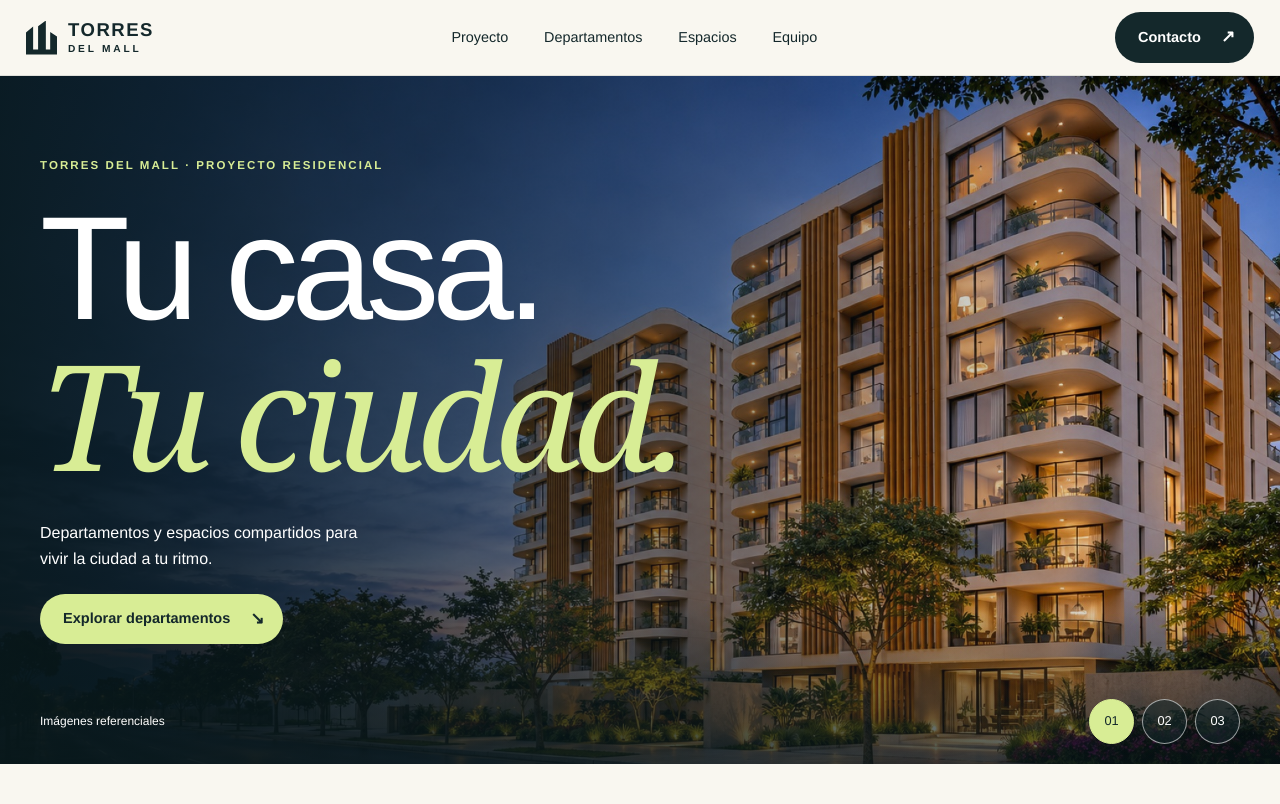
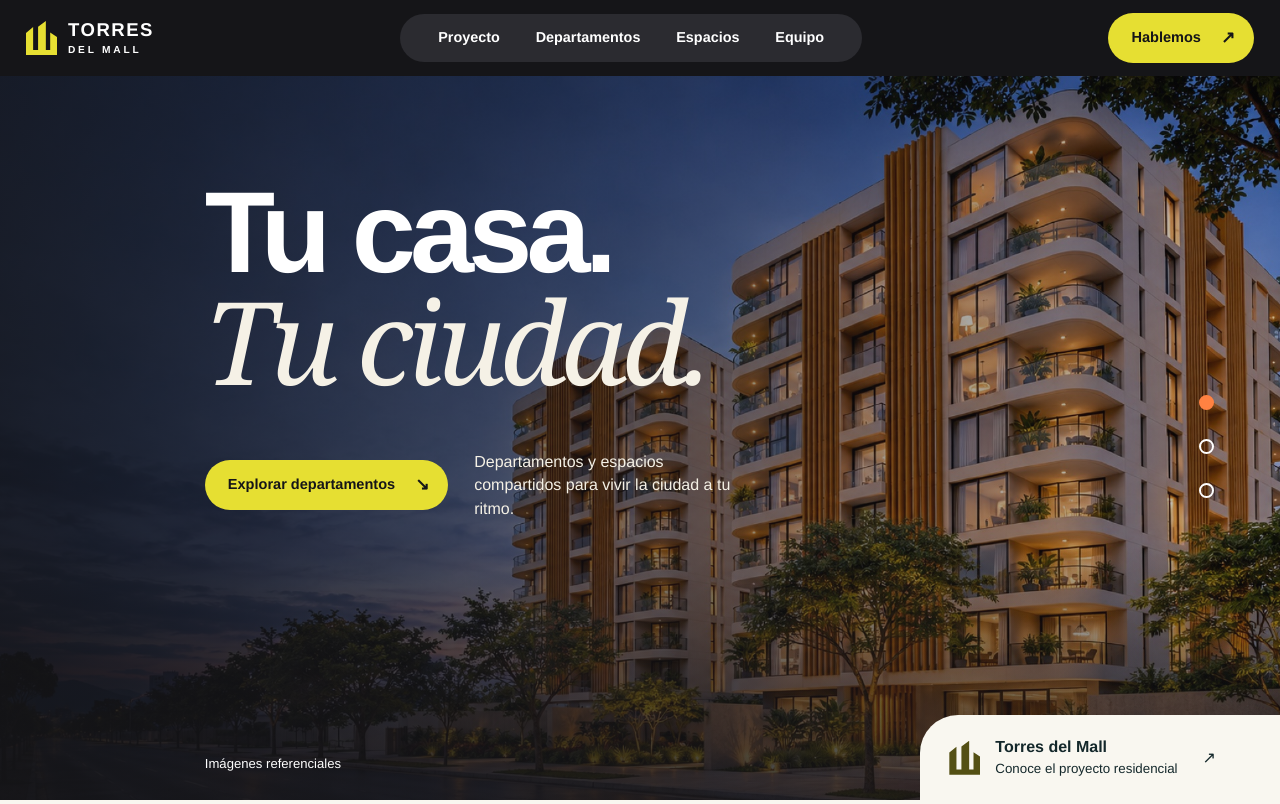
Before and after one commit to diferentestudiope-design/cml-web-, a plain HTML site: page cml-web/index.html in a window 1280 px wide. Shown: the top 804 px of the page. Drawn offline with Linux system fonts and the light colour scheme.

Commit message:
Rediseña el hero de Torres del Mall

```diff
--- a/cml-web/index.html
+++ b/cml-web/index.html
@@ -4,7 +4,7 @@
   <meta charset="utf-8">
   <meta name="viewport" content="width=device-width, initial-scale=1">
   <meta name="description" content="Explora la propuesta residencial de Torres del Mall, sus espacios, tipologías y áreas comunes.">
-  <meta name="theme-color" content="#14282b">
+  <meta name="theme-color" content="#151518">
   <title>Torres del Mall | Tu casa, tu ciudad</title>
   <link rel="stylesheet" href="./styles.css">
   <script src="./main.js" defer></script>
@@ -14,8 +14,8 @@
   <header class="header">
     <a class="brand" href="#inicio" aria-label="Torres del Mall, inicio"><span class="mark" aria-hidden="true"></span><span>TORRES <small>DEL MALL</small></span></a>
     <button class="menu" type="button" aria-expanded="false" aria-controls="navegacion">Menú</button>
-    <nav id="navegacion" aria-label="Principal"><a href="#proyecto">Proyecto</a><a href="#departamentos">Departamentos</a><a href="#espacios">Espacios</a><a href="#equipo">Equipo</a></nav>
-    <a class="pill header-cta" href="#contacto">Contacto <span aria-hidden="true">↗</span></a>
+    <nav id="navegacion" aria-label="Principal"><a href="#proyecto">Proyecto</a><a href="#departamentos">Departamentos</a><a href="#espacios">Espacios</a><a href="#equipo">Equipo</a><a class="mobile-contact" href="#contacto">Contacto</a></nav>
+    <a class="pill header-cta" href="#contacto">Hablemos <span aria-hidden="true">↗</span></a>
   </header>
   <main id="contenido">
     <section class="hero" id="inicio" aria-labelledby="hero-title">
@@ -25,18 +25,24 @@
         <img class="hero-image" src="./assets/terraza.jpg" alt="">
       </div>
       <div class="wrap hero-content">
-        <p class="eyebrow"><span></span> TORRES DEL MALL · PROYECTO RESIDENCIAL</p>
         <h1 id="hero-title">Tu casa.<br><em>Tu ciudad.</em></h1>
-        <p>Departamentos y espacios compartidos para vivir la ciudad a tu ritmo.</p>
-        <a class="pill primary" href="#departamentos">Explorar departamentos <span aria-hidden="true">↘</span></a>
+        <div class="hero-actions">
+          <a class="pill primary" href="#departamentos">Explorar departamentos <span aria-hidden="true">↘</span></a>
+          <p>Departamentos y espacios compartidos para vivir la ciudad a tu ritmo.</p>
+        </div>
       </div>
-      <div class="wrap hero-bottom">
+      <div class="slide-controls" role="group" aria-label="Imágenes de portada">
+        <button type="button" aria-label="Ver fachada" aria-pressed="true"></button>
+        <button type="button" aria-label="Ver interior" aria-pressed="false"></button>
+        <button type="button" aria-label="Ver terraza" aria-pressed="false"></button>
+      </div>
+      <div class="hero-bottom">
         <span>Imágenes referenciales</span>
-        <div class="slide-controls" aria-label="Imágenes de portada">
-          <button type="button" aria-label="Ver fachada" aria-pressed="true">01</button>
-          <button type="button" aria-label="Ver interior" aria-pressed="false">02</button>
-          <button type="button" aria-label="Ver terraza" aria-pressed="false">03</button>
-        </div>
+        <a class="hero-project" href="#proyecto">
+          <span class="mark" aria-hidden="true"></span>
+          <span><strong>Torres del Mall</strong><small>Conoce el proyecto residencial</small></span>
+          <span class="hero-project-arrow" aria-hidden="true">↗</span>
+        </a>
       </div>
     </section>
 
--- a/cml-web/styles.css
+++ b/cml-web/styles.css
@@ -4,6 +4,7 @@
   --muted: #475858;
   --paper: #f9f7f0;
   --sand: #ece9de;
+  --hero-accent: #e6df32;
   --lime: #d8ed95;
   --line: #c8cdc0;
   --serif: Georgia, 'Times New Roman', serif;
@@ -34,29 +35,39 @@ em { font-family: var(--serif); font-weight: 400; }
 .primary:hover { background: #ecf6ce; }
 .outline { color: var(--paper); border-color: #8c9d98; }
 .outline:hover { background: var(--paper); color: var(--ink); }
-.header { display: flex; align-items: center; justify-content: space-between; min-height: 76px; padding: 10px max(26px, calc((100% - 1320px) / 2)); gap: 20px; position: sticky; top: 0; z-index: 5; background: var(--paper); border-bottom: 1px solid #14282b1c; }
+.header { display: flex; align-items: center; justify-content: space-between; min-height: 76px; padding: 10px max(26px, calc((100% - 1440px) / 2)); gap: 20px; position: sticky; top: 0; z-index: 5; background: #151518; color: white; }
 .brand { display: inline-flex; gap: 11px; align-items: center; font-size: 1.16rem; font-weight: 850; line-height: 1; letter-spacing: .08em; white-space: nowrap; }
 .brand small { display: block; letter-spacing: .27em; font-size: .55em; margin-top: 5px; }
 .mark { display: block; width: 31px; height: 34px; background: currentColor; clip-path: polygon(0 100%, 0 35%, 23% 18%, 23% 85%, 39% 85%, 39% 17%, 64% 0, 64% 85%, 78% 85%, 78% 34%, 100% 47%, 100% 100%); }
-.header nav { display: flex; gap: clamp(16px, 2.8vw, 45px); font-size: .9rem; }
+.header .mark { color: var(--hero-accent); }
+.header nav { display: flex; gap: clamp(16px, 2.8vw, 45px); padding: 12px clamp(20px, 3vw, 48px); border-radius: 999px; background: #2b2b30; font-size: .9rem; font-weight: 650; }
 .header nav a:hover, .footer-bottom a:hover { text-decoration: underline; text-underline-offset: 5px; }
-.header-cta { background: var(--ink); color: white; }
-.menu { display: none; }
-.hero { position: relative; display: grid; align-items: center; min-height: clamp(630px, 86svh, 900px); overflow: hidden; color: white; background: var(--ink); }
+.header-cta, .hero .primary { background: var(--hero-accent); color: #151518; }
+.header-cta:hover, .hero .primary:hover { background: #f6f18a; }
+.menu, .mobile-contact { display: none; }
+.hero { position: relative; isolation: isolate; display: grid; grid-template-rows: 1fr auto; min-height: max(570px, calc(100svh - 76px)); overflow: hidden; color: white; background: #151518; }
 .hero-images, .hero-image, .hero::after { position: absolute; inset: 0; }
+.hero-images { z-index: -2; }
 .hero-image { opacity: 0; transform: scale(1.035); transition: opacity .65s, transform 1.15s; object-position: center 55%; }
 .hero-image.active { opacity: 1; transform: scale(1); }
-.hero::after { content: ''; background: linear-gradient(90deg, #08181be8, #08181b70 52%, #08181b10 90%), linear-gradient(0deg,#08181ba8,transparent 24%); }
-.hero-content, .hero-bottom { z-index: 1; position: relative; }
-.hero-content { padding-block: 70px 110px; animation: rise .8s both; }
-.hero-content .eyebrow { color: var(--lime); }
-.hero h1 { font-size: clamp(5rem, 11.5vw, 11rem); font-weight: 510; }
-.hero h1 em { color: var(--lime); }
-.hero-content > p:not(.eyebrow) { max-width: 330px; margin: 27px 0 22px; }
-.hero-bottom { position: absolute; inset: auto 0 20px; display: flex; justify-content: space-between; align-items: center; font-size: .75rem; }
-.slide-controls { display: flex; gap: 8px; }
-.slide-controls button { width: 45px; height: 45px; border: 1px solid #ffffff90; border-radius: 50%; background: #14282b90; font-size: .8rem; }
-.slide-controls button[aria-pressed=true] { background: var(--lime); color: var(--ink); border-color: var(--lime); }
+.hero::after { content: ''; z-index: -1; background: linear-gradient(90deg, #151518d9, #15151875 60%, #15151838), linear-gradient(0deg, #151518ad, transparent 35%); }
+.hero-content { width: min(68%, 1240px); margin-inline: auto; padding-block: clamp(90px, 8vw, 170px) 70px; }
+.hero h1 { font-size: clamp(5rem, 9vw, 10rem); font-weight: 660; line-height: .94; }
+.hero h1 em { color: #f5f1e6; }
+.hero-actions { display: flex; align-items: center; flex-wrap: wrap; gap: 14px 26px; margin-top: clamp(25px, 4vw, 52px); }
+.hero-actions p { max-width: 29ch; color: #f5f1e6; line-height: 1.45; }
+.hero-bottom { display: flex; align-items: end; justify-content: space-between; gap: 20px; padding-left: max(26px, calc((100% - min(68%, 1240px)) / 2)); }
+.hero-bottom > span { padding-bottom: 26px; font-size: .82rem; }
+.hero-project { display: flex; align-items: center; gap: 15px; padding: 22px clamp(24px, 5vw, 75px) 22px 29px; border-radius: 38px 0 0; background: var(--paper); color: var(--ink); line-height: 1.25; }
+.hero-project .mark { flex: none; background: #545014; }
+.hero-project strong, .hero-project small { display: block; }
+.hero-project small { margin-top: 4px; }
+.hero-project-arrow { margin-left: 10px; }
+.hero-project:hover strong { text-decoration: underline; }
+.slide-controls { position: absolute; inset: 42% max(14px, 4vw) auto auto; display: grid; }
+.slide-controls button { display: grid; place-items: center; width: 44px; height: 44px; padding: 0; border: 0; border-radius: 50%; background: transparent; }
+.slide-controls button::after { content: ''; width: 15px; height: 15px; border: 2px solid white; border-radius: 50%; }
+.slide-controls button[aria-pressed=true]::after { background: #ff8242; border-color: #ff8242; }
 @keyframes rise { from { opacity: 0; transform: translateY(22px); } to { opacity: 1; transform: none; } }
 .reveal-pending { opacity: 0; translate: 0 22px; transition: opacity .7s, translate .7s; }
 .reveal-pending.is-visible, .reveal-pending:focus-within { opacity: 1; translate: 0 0; }
@@ -139,16 +150,21 @@ dialog::backdrop { background: #14282bd6; }
   .header { min-height: 65px; padding-inline: 20px; }
   .header-cta { display: none; }
   .menu { display: block; border: 1px solid var(--line); border-radius: 100px; padding: 6px 16px; background: transparent; min-height: 42px; }
-  .header nav { display: none; position: absolute; inset: 100% 0 auto; padding: 17px 20px; background: var(--paper); box-shadow: 0 14px 20px #14282b24; }
+  .header nav { display: none; position: absolute; inset: 100% 0 auto; padding: 17px 20px; background: #232326; border-radius: 0; box-shadow: 0 14px 20px #14282b24; }
   .menu[aria-expanded=true] + nav { display: grid; }
-  .hero { min-height: min(740px, max(570px, 85svh)); }
+  .mobile-contact { display: block; }
+  .hero { min-height: max(540px, calc(100svh - 65px)); }
+  .hero-content { width: calc(100% - 96px); margin-left: 20px; padding-block: clamp(65px, 12svh, 112px) 56px; }
   .hero-image { object-position: 61% center; }
-  .hero::after { background: linear-gradient(90deg,#08181be0,#08181b35), linear-gradient(0deg,#08181ba8,transparent 24%); }
+  .hero-bottom { padding-left: 20px; }
   .intro-grid, .footer-grid { gap: 28px; }
   .gallery figure:nth-child(2) { margin-top: 55px; }
 }
 @media (max-width: 570px) {
-  .hero h1 { font-size: clamp(3.7rem, 15vw, 5.5rem); }
+  .hero h1 { font-size: clamp(3rem, 12vw, 4.5rem); }
+  .hero-bottom { flex-direction: column; align-items: start; gap: 12px; }
+  .hero-bottom > span { padding-bottom: 0; }
+  .hero-project { align-self: end; gap: 12px; padding: 15px 20px 15px 23px; border-top-left-radius: 25px; }
   .intro-grid, .cards, .gallery, .team, .footer-grid { grid-template-columns: 1fr; }
   .section-heading { align-items: start; flex-direction: column; margin-bottom: 28px; gap: 16px; }
   .section-heading > p { max-width: 100%; }
```
